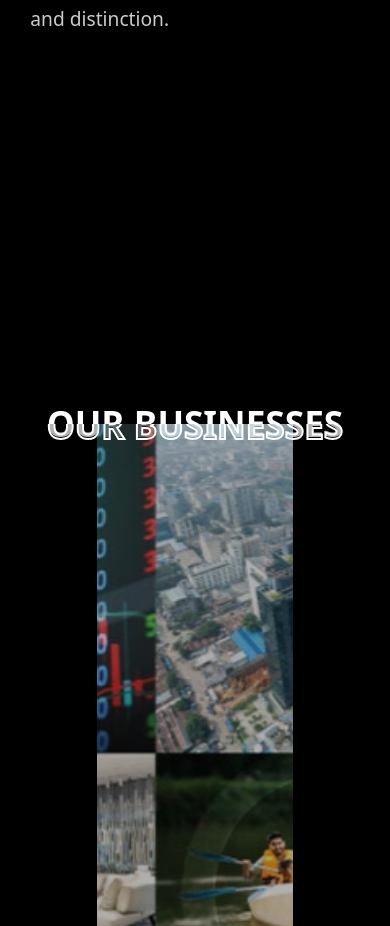
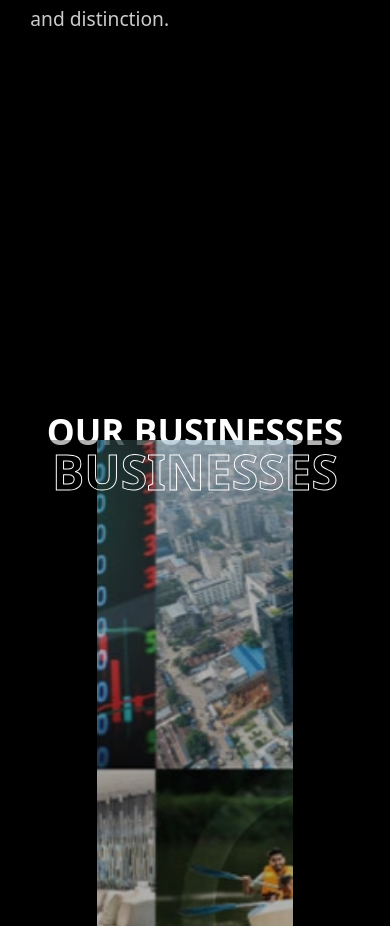
Before and after one commit to tawsif0/builder, a React (Create React App) app: page / in a window 390 px wide. Shown: the part 1420-2346 px from the top of the page. Built offline with nearby package versions, Linux system fonts and the light colour scheme.

Commit message:
updated something new

```diff
--- a/src/components/OurBusiness.css
+++ b/src/components/OurBusiness.css
@@ -28,7 +28,7 @@
 }
 .title-filter-overlay {
     position: absolute;
-    top: -11.4%;
+    top: -6.7rem;
     left: 50%;
     transform: translate(-50%, -50%);
     font-size: clamp(3rem, 9vw, 6rem);
@@ -286,12 +286,22 @@
     .hero-business-container {
         margin-top: -10vw;
     }
+    .section-business-title-container {
+        padding: 10.9rem 0;
+    }
 }
+
 @media (min-width: 993px) and (max-width: 1199px) {
+    .section-business-title-container {
+        padding: 4.4rem 0;
+    }
     .section-business-title {
         padding: 6.3rem 0;
     }
-
+    .title-filter-overlay {
+        top: -6.92rem;
+        -webkit-text-stroke: 1px white;
+    }
     .business-card-col {
         flex: 0 0 50%;
         max-width: 50%;
@@ -305,7 +315,13 @@
     .section-business-title {
         padding: 6rem 0;
     }
-
+    .title-filter-overlay {
+        top: -10.69rem;
+        -webkit-text-stroke: 1px white;
+    }
+    .section-business-title-container {
+        padding: 4.4rem 0;
+    }
     .business-card-col {
         flex: 0 0 50%;
         max-width: 50%;
@@ -315,12 +331,24 @@
         font-size: 1.6rem;
     }
 }
-
+@media (max-width: 890px) {
+    .section-business-title-container {
+        padding: 3.9rem 0;
+    }
+}
+@media (max-width: 778px) {
+    .title-filter-overlay {
+        top: -7.3rem;
+        -webkit-text-stroke: 1px white;
+    }
+}
 @media (max-width: 768px) {
     .section-business-title {
         padding: 8.7rem 0;
     }
-
+    .title-filter-overlay {
+        top: -6.89rem;
+    }
     .hero-business-container {
         margin-top: -8rem;
         min-height: 500px;
@@ -349,13 +377,48 @@
         font-size: 1rem;
     }
 }
-
+@media (max-width: 700px) {
+    .title-filter-overlay {
+        top: -6.79rem;
+    }
+}
+@media (max-width: 650px) {
+    .title-filter-overlay {
+        top: -6.49rem;
+    }
+}
+@media (max-width: 600px) {
+    .title-filter-overlay {
+        font-size: clamp(3rem, 9vw, 6rem);
+        top: -6.29rem;
+    }
+}
+@media (max-width: 570px) {
+    .title-filter-overlay {
+        font-size: clamp(3rem, 9vw, 6rem);
+        top: -8.69rem;
+    }
+}
+@media (min-width: 556px) and (max-width: 566px) {
+    .title-filter-overlay {
+        font-size: clamp(3rem, 9vw, 6rem);
+        top: -6.29rem;
+    }
+}
+@media (min-width: 526px) and (max-width: 555px) {
+    .title-filter-overlay {
+        font-size: clamp(3rem, 9vw, 6rem);
+        top: -8.59rem;
+    }
+}
 @media (max-width: 480px) {
     .section-business-title {
         font-size: 2.2rem;
         padding: 7.7rem 0;
     }
-
+    .title-filter-overlay {
+        top: -6.49rem;
+    }
     .hero-business-container {
         margin-top: -6rem;
         min-height: 400px;
```
